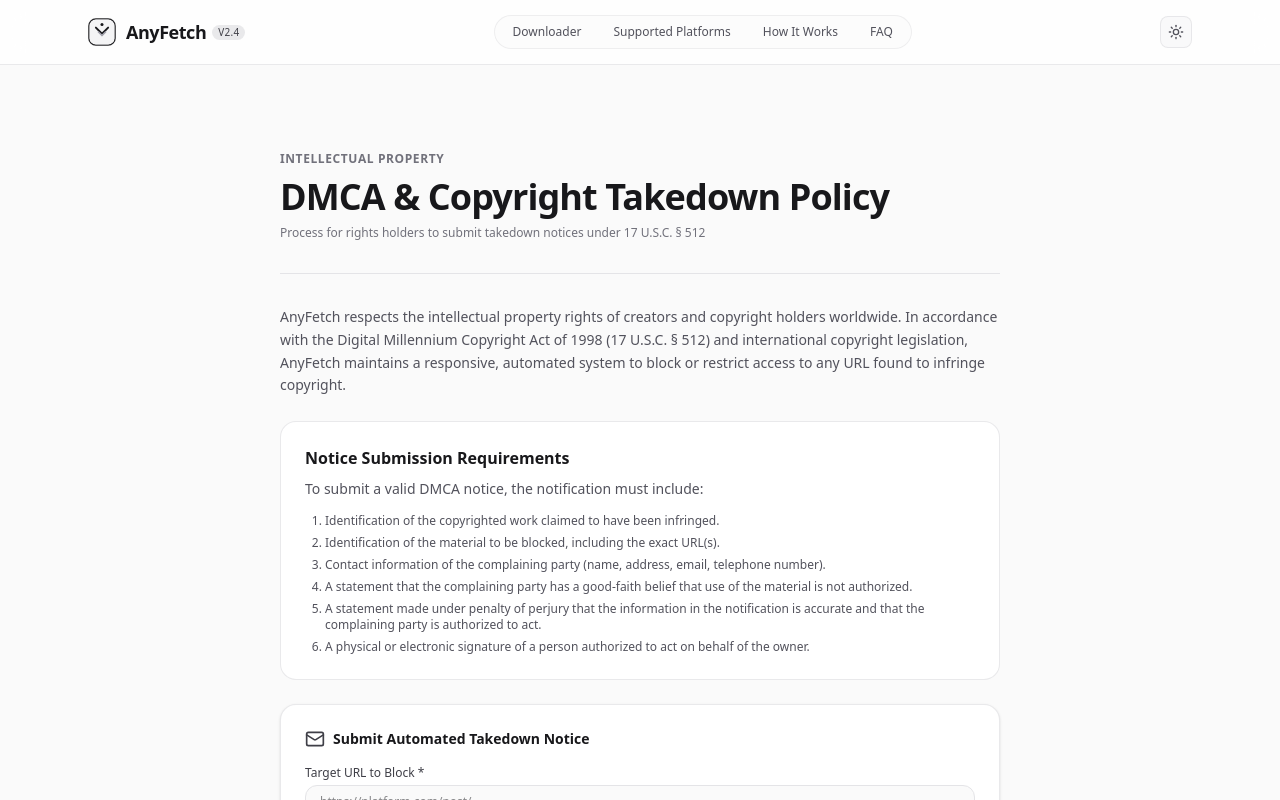
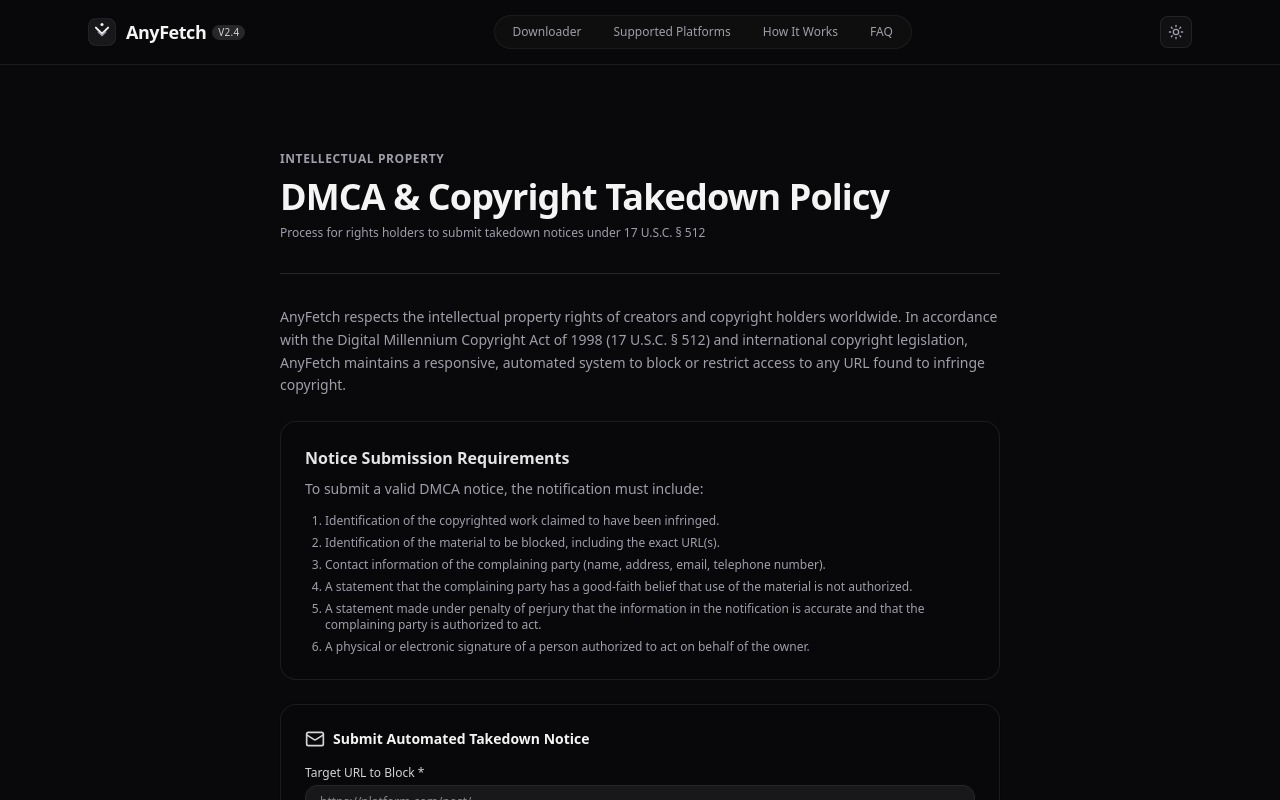
Before and after one commit to amhirdaykapil/anyfetch, a Next.js app: page /dmca in a window 1280 px wide. Shown: the top 800 px of the page. Built offline with nearby package versions, Linux system fonts and the light colour scheme.

Commit message:
fix(theme): configure Tailwind v4 custom dark variant and persistent light mode

```diff
--- a/src/app/globals.css
+++ b/src/app/globals.css
@@ -1,7 +1,10 @@
 @import "tailwindcss";
+
+@custom-variant dark (&:where(.dark, .dark *));
 
 @layer base {
   :root {
+    color-scheme: light;
     --background: #fafafa;
     --foreground: #09090b;
     --card: #ffffff;
@@ -25,6 +28,7 @@
   }
 
   .dark {
+    color-scheme: dark;
     --background: #09090b;
     --foreground: #f4f4f5;
     --card: #111115;
--- a/src/app/layout.tsx
+++ b/src/app/layout.tsx
@@ -50,6 +50,24 @@ export default function RootLayout({
       className={`${geistSans.variable} ${geistMono.variable} dark h-full antialiased`}
       suppressHydrationWarning
     >
+      <head>
+        <script
+          dangerouslySetInnerHTML={{
+            __html: `
+              try {
+                const storedTheme = localStorage.getItem('anyfetch_theme') || localStorage.getItem('omnifetch_theme');
+                if (storedTheme === 'light') {
+                  document.documentElement.classList.remove('dark');
+                  document.documentElement.style.colorScheme = 'light';
+                } else {
+                  document.documentElement.classList.add('dark');
+                  document.documentElement.style.colorScheme = 'dark';
+                }
+              } catch (_) {}
+            `,
+          }}
+        />
+      </head>
       <body className="min-h-full flex flex-col font-sans">{children}</body>
     </html>
   );
--- a/src/components/ThemeToggle.tsx
+++ b/src/components/ThemeToggle.tsx
@@ -10,12 +10,14 @@ export function ThemeToggle({ className = '' }: { className?: string }) {
   useEffect(() => {
     setMounted(true);
     const stored = localStorage.getItem('anyfetch_theme') || localStorage.getItem('omnifetch_theme');
-    if (stored === 'light') {
-      setIsDark(false);
+    const isThemeDark = stored !== 'light';
+    setIsDark(isThemeDark);
+    if (isThemeDark) {
+      document.documentElement.classList.add('dark');
+      document.documentElement.style.colorScheme = 'dark';
+    } else {
       document.documentElement.classList.remove('dark');
-    } else {
-      setIsDark(true);
-      document.documentElement.classList.add('dark');
+      document.documentElement.style.colorScheme = 'light';
     }
   }, []);
 
@@ -24,9 +26,11 @@ export function ThemeToggle({ className = '' }: { className?: string }) {
     setIsDark(nextDark);
     if (nextDark) {
       document.documentElement.classList.add('dark');
+      document.documentElement.style.colorScheme = 'dark';
       localStorage.setItem('anyfetch_theme', 'dark');
     } else {
       document.documentElement.classList.remove('dark');
+      document.documentElement.style.colorScheme = 'light';
       localStorage.setItem('anyfetch_theme', 'light');
     }
   };
@@ -41,7 +45,8 @@ export function ThemeToggle({ className = '' }: { className?: string }) {
     <button
       type="button"
       onClick={toggleTheme}
-      aria-label="Toggle theme"
+      aria-label={isDark ? "Switch to light mode" : "Switch to dark mode"}
+      title={isDark ? "Switch to light mode" : "Switch to dark mode"}
       className={`relative flex h-8 w-8 items-center justify-center rounded-lg border border-zinc-200/80 bg-zinc-100/50 text-zinc-600 transition-all hover:bg-zinc-200/60 hover:text-zinc-900 dark:border-white/[0.08] dark:bg-zinc-900/60 dark:text-zinc-400 dark:hover:bg-zinc-800/80 dark:hover:text-zinc-100 ${className}`}
     >
       {isDark ? (
```
